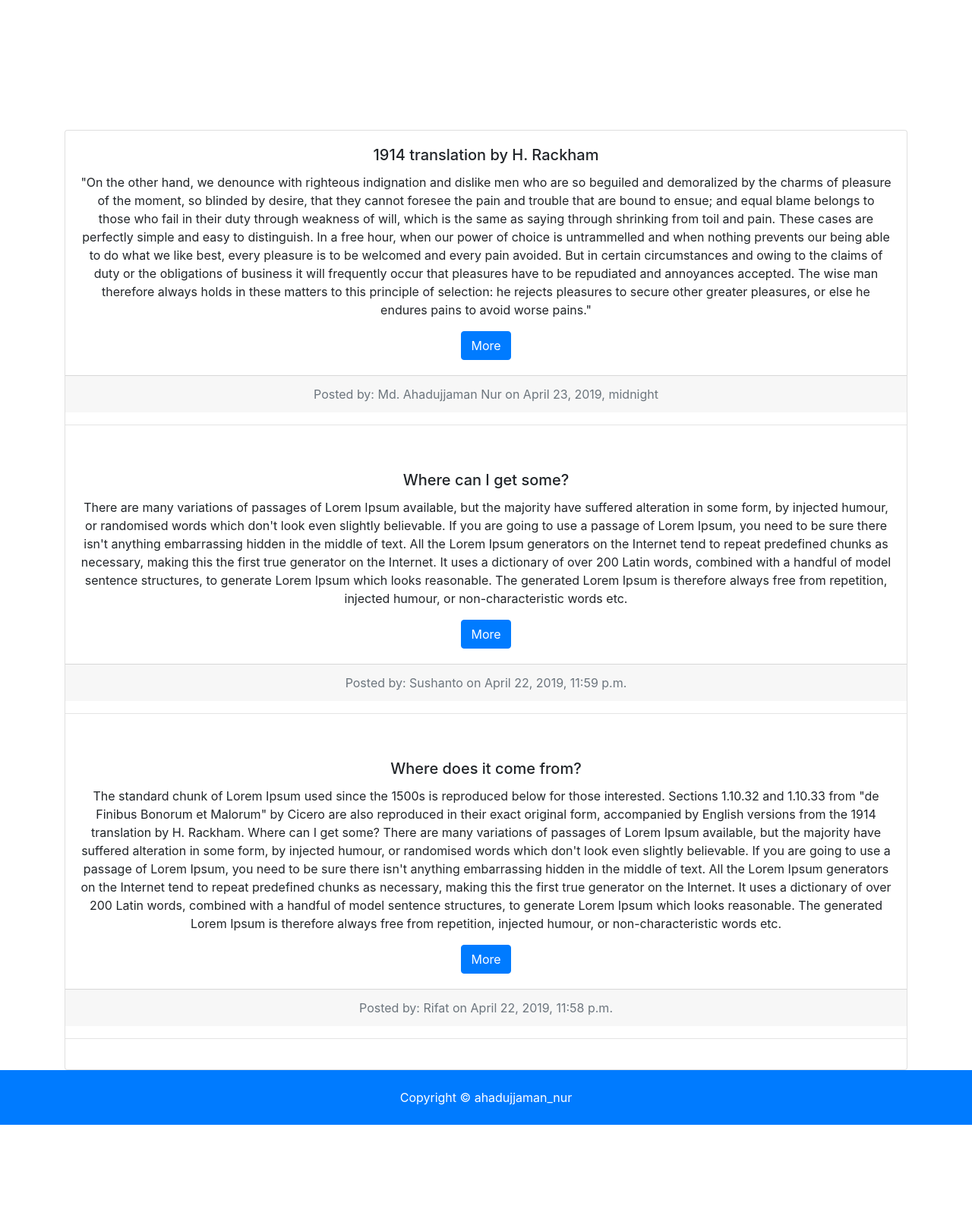
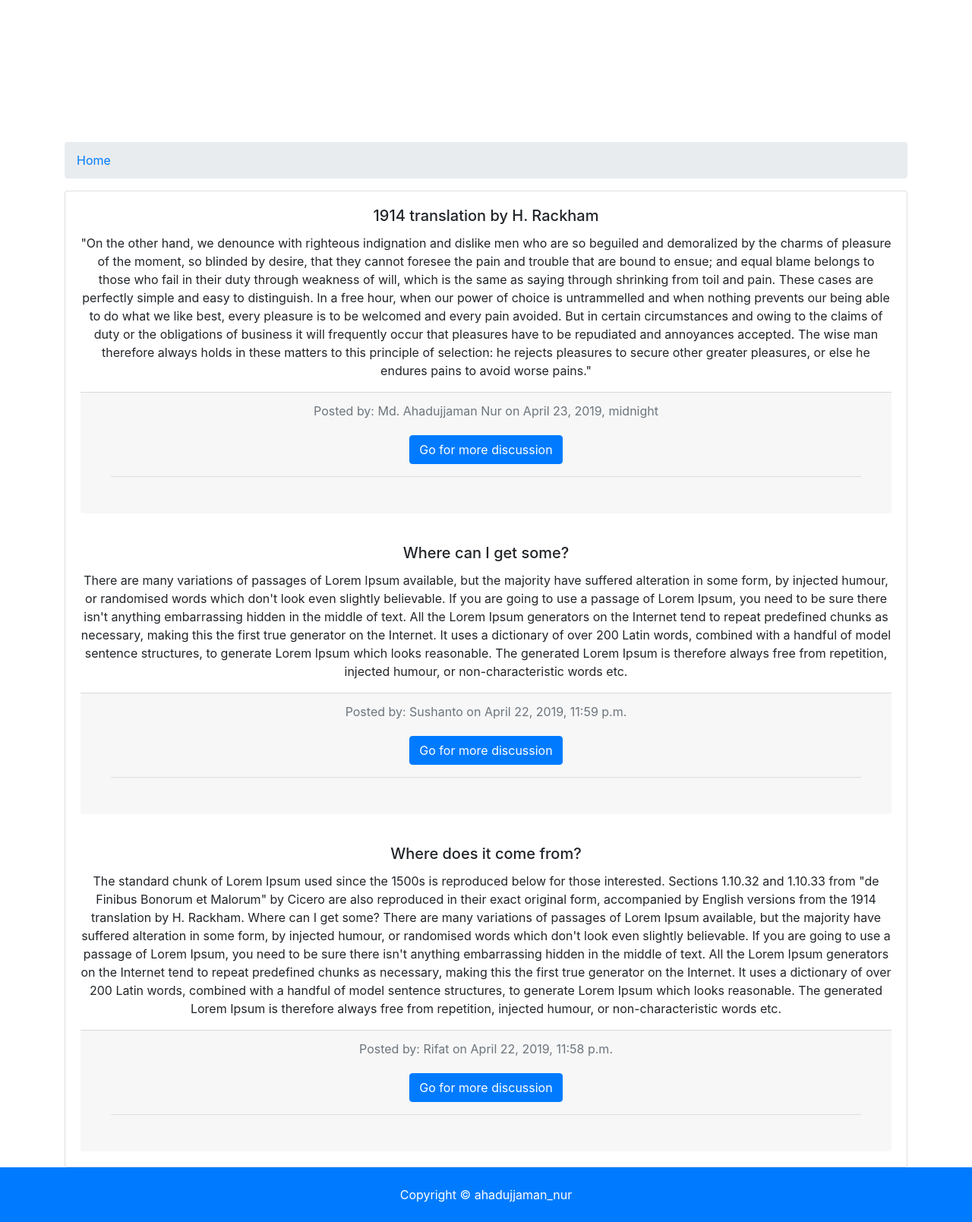
Before and after one commit to ahadnur/nursweb, a Django app: page / in a window 1280 px wide. Shown: the part 112-1721 px from the top of the page at 76% size. Before the commit the page ends 1593 px from the top, so only its background shows below. Run offline with Django 3.2, Linux system fonts and the light colour scheme; data comes from the database, SQL or seed files in the repository; some libraries are stand-ins or nearby versions.

Commit message:
templates updated

```diff
--- a/templates/pages/index.html
+++ b/templates/pages/index.html
@@ -13,6 +13,20 @@
     </div>
   </section>
 
+  <!-- Breadcrumb -->
+  <section id="bc" class="mt-3">
+      <div class="container">
+        <nav aria-label="breadcrumb">
+          <ol class="breadcrumb">
+            <li class="breadcrumb-item">
+              <a href="{% url 'index' %}">
+                <i class="fas fa-home"></i> Home</a>
+            </li>
+          </ol>
+        </nav>
+      </div>
+    </section>
+
   <!-- Listings -->
   <div class="container">
       <div class="col-ml-8">
@@ -22,13 +36,14 @@
               <div class="card-body">
                 <h5 class="card-title">{{ post.title }}</h5>
                 <p class="card-text">{{ post.body }}</p>
-              <a href="{% url 'post' post.id %}" class="btn btn-primary">More</a>
-            </div>
                 <div class="card-footer text-muted">
                   Posted by: {{ post.author }} on {{ post.post_time }}
+                  <div class="card-body">
+                      <a href="{% url 'post' post.id %}" class="btn btn-primary">Go for more discussion</a>
+                      <hr>
                   </div>
-            <hr>
-            <br>
+                </div>
+              </div>
             {% endfor %}
           {% else %}
             <P>No posts are available</P>
--- a/templates/posts/post.html
+++ b/templates/posts/post.html
@@ -38,10 +38,9 @@
           <h5 class="card-title">{{ post.title }}</h5>
           <p class="card-text">{{ post.body }}</p>
         </div>
-          <div class="card-f  ooter text-muted">
+        <div class="card-footer text-muted">
           Posted by: {{ post.author }} on {{ post.post_time }}
         </div>
-          <hr>
         <br>
     </div>
   </div>
--- a/templates/posts/posts.html
+++ b/templates/posts/posts.html
@@ -41,11 +41,11 @@
           </div>
           <div class="card-footer text-muted">
             Posted by: {{ post.author }} on {{ post.post_time }}
-          </div>
             <div class="card-body">
                 <a href="{% url 'post' post.id %}" class="btn btn-primary">Go for more discussion</a>
+                <hr>
             </div>
-          <hr>
+          </div>
         {% endfor %}
       {% else %}
         <div class="col-md-12">
```
Also changed, not shown: templates/program/program_post.html (+4 -5 lines), templates/program/programs.html (+4 -4 lines). Lines whose indentation alone changed are shown as unchanged.
